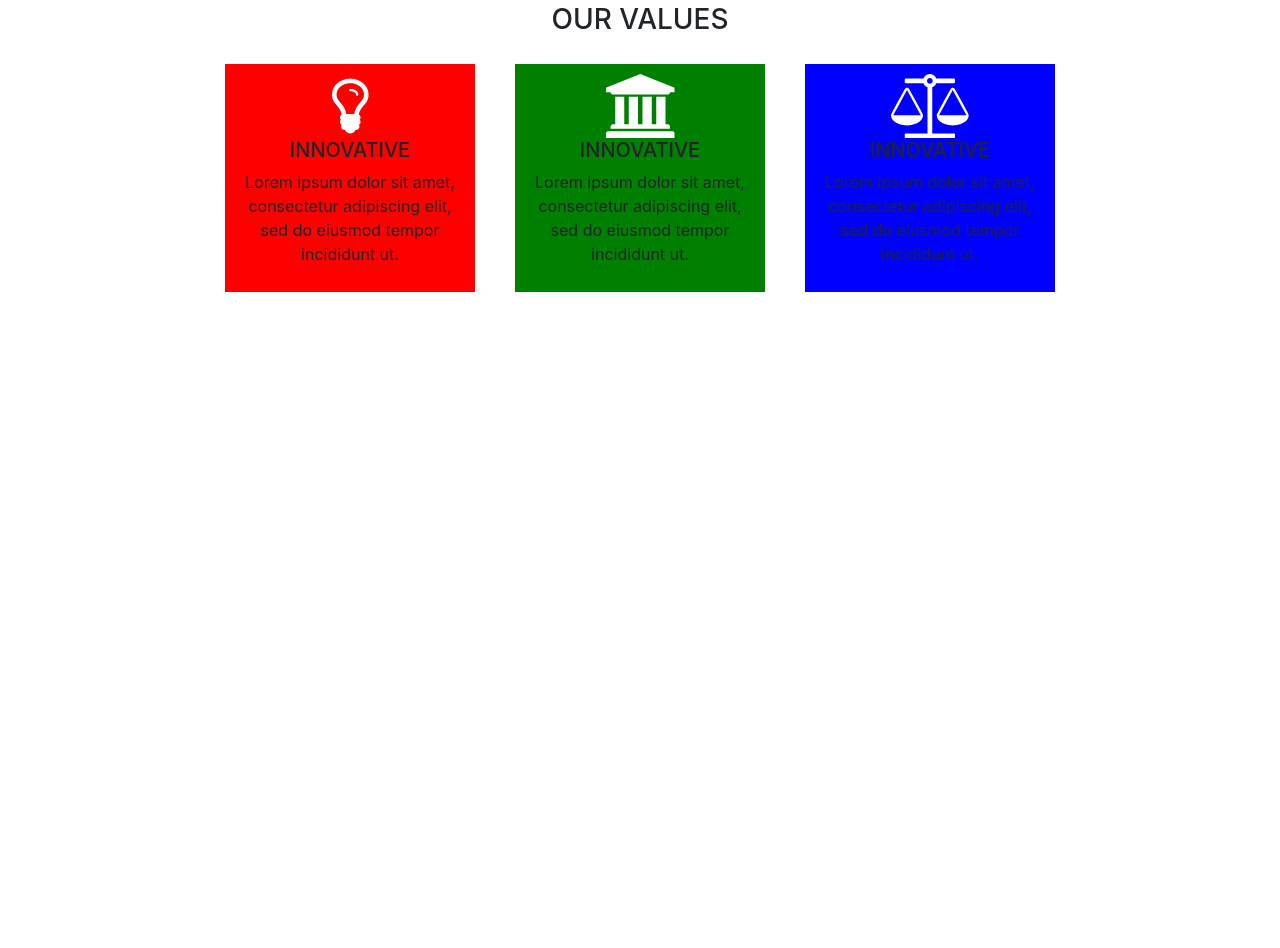
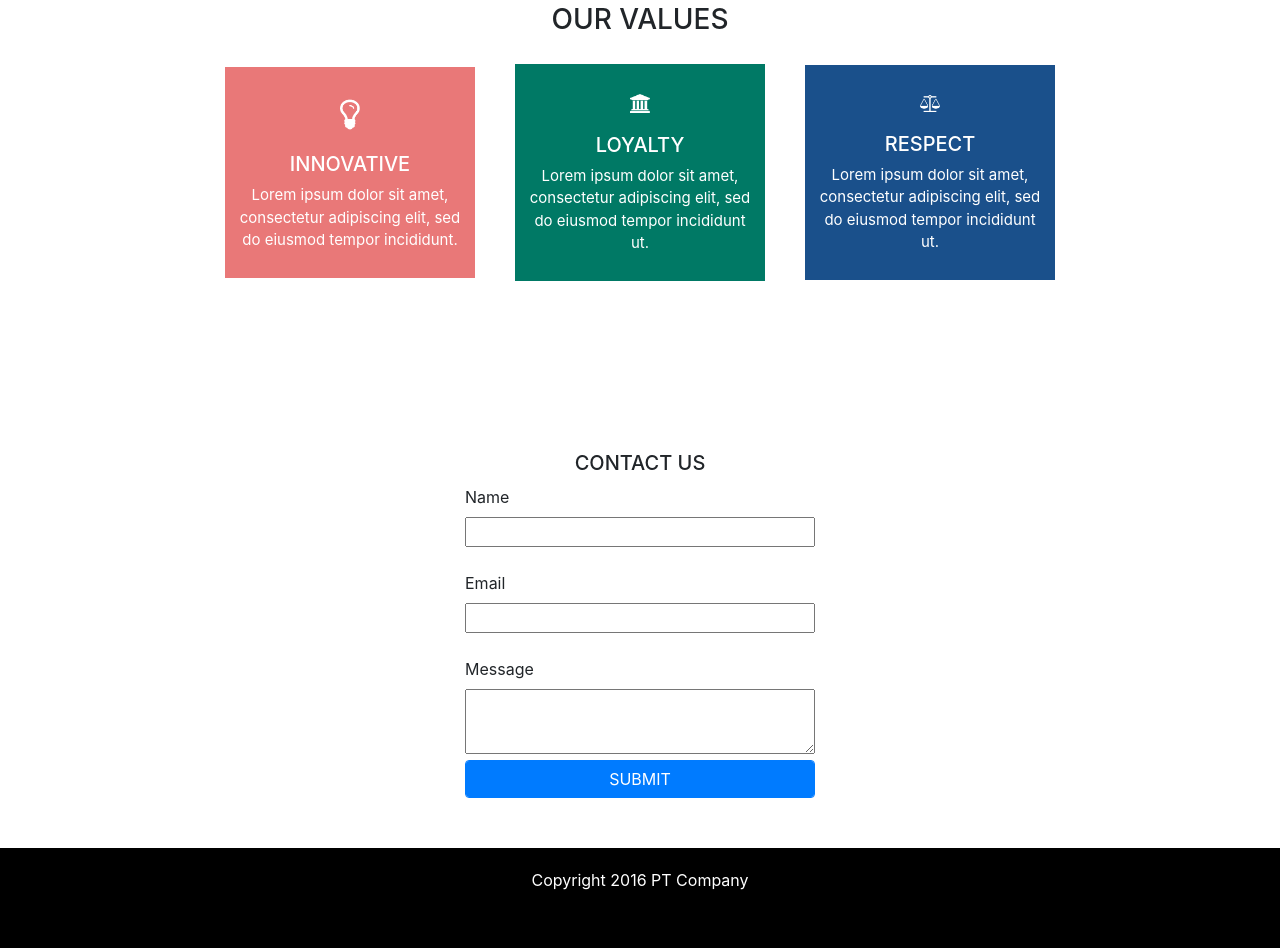
Before and after one commit to sideeq12/confrimation-test, a plain HTML site: page index.html in a window 1280 px wide. Shown: the part 760-1708 px from the top of the page. Before the commit the page ends 1072 px from the top, so only its background shows below. Drawn offline with nearby package versions, Linux system fonts and the light colour scheme.

Commit message:
need retouch

```diff
--- a/index.css
+++ b/index.css
@@ -112,13 +112,52 @@ body{
     width: 250px;
     margin: 20px;
     padding: 10px;
+    color: white;
+    display: flex;
+    flex-direction: column;
+    justify-content: center;
+    align-items: center;
+    justify-content: space-around;
+}
+.icon{
+    margin-top: 20px;
+    margin-bottom: 20px;
+    width: 20px;
+}
+.value p{
+    font-size: 15px;
 }
 .green{
-    background-color: green;
+    background-color:#007965;
 }
 .red{
-    background-color: red;
+    background-color:#e97878;
 }
 .blue{
-    background-color: blue;
+    background-color: #1a508b;
 }
+#form{
+    margin-top: 150px;
+    text-align: center;
+    margin-bottom: 50px;
+}
+form{
+    width: 350px;
+    display: block;
+    margin: 10px auto;
+    text-align: left;
+}
+input{
+    width: 100%;
+}
+textarea{
+    height: 65px;
+    width: 100%;
+}
+.footer{
+    height: 100px;
+    background-color: black;
+    text-align: center;
+    color: white;
+    padding-top: 20px;
+}
--- a/index.html
+++ b/index.html
@@ -48,22 +48,35 @@
             <div class="value red">
                 <img src="images/lightbulb-o.png" alt="" class="icon">
                 <h5>INNOVATIVE</h5>
-                <p>Lorem ipsum dolor sit amet, consectetur adipiscing elit, sed do eiusmod tempor incididunt ut.</p>
+                <p>Lorem ipsum dolor sit amet, consectetur adipiscing elit, sed do eiusmod tempor incididunt.</p>
             </div>
             <div class="value green">
                 <img src="images/bank.png" alt="" class="icon">
-                <h5>INNOVATIVE</h5>
+                <h5>LOYALTY</h5>
                 <p>Lorem ipsum dolor sit amet, consectetur adipiscing elit, sed do eiusmod tempor incididunt ut.</p>
             </div>
             <div class="value blue">
                 <img src="images/balance-scale.png" alt="" class="icon">
-                <h5>INNOVATIVE</h5>
+                <h5>RESPECT</h5>
                 <p>Lorem ipsum dolor sit amet, consectetur adipiscing elit, sed do eiusmod tempor incididunt ut.</p>
             </div>
         </div>
     </section>
-
-
+    <section id="form">
+        <h5>CONTACT US</h5>
+        <form action="#">
+            <label for="#">Name</label>
+            <input type="text" name="name" id="" required><br><br>
+            <label for="">Email</label>
+            <input type="email" name="email" id="" required><br><br>
+            <label for="Message">Message</label>
+            <textarea name="message" id="" cols="30" rows="10" required></textarea><br>
+                <button type="submit" class="btn btn-primary form-control">SUBMIT</button>
+        </form>
+    </section>
+<section id="footer">
+   <div class="footer"> Copyright 2016 PT Company</div>
+</section>
     <script>
         $(document).ready(function(){
             $(".arrow").click(function(){
```
